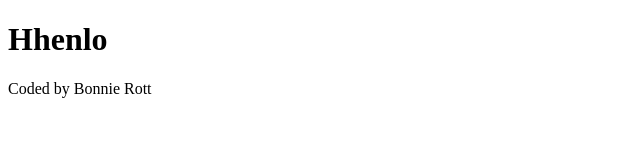
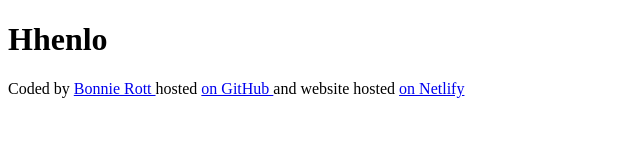
Before and after one commit to kittymarie6/project-pt-2, a plain HTML site: page index.html in a window 1280 px wide. Shown: the whole page, without its empty margins (0-640 px from the left). Drawn offline with Linux system fonts and the light colour scheme.

Commit message:
Updated footer
Added links

```diff
--- a/index.html
+++ b/index.html
@@ -7,6 +7,20 @@
   </head>
   <body>
     <h1>Hhenlo</h1>
-    <footer>Coded by Bonnie Rott</footer>
+    <footer>
+      Coded by
+      <a href="https://github.com/kittymarie6" target="_blank"> Bonnie Rott </a>
+      hosted
+      <a href="https://github.com/kittymarie6/project-pt-2" target="_blank">
+        on GitHub
+      </a>
+      and website hosted
+      <a
+        href="https://main--weather-project-pt-2-shecodes.netlify.app/"
+        target="_blank"
+      >
+        on Netlify
+      </a>
+    </footer>
   </body>
 </html>
```
